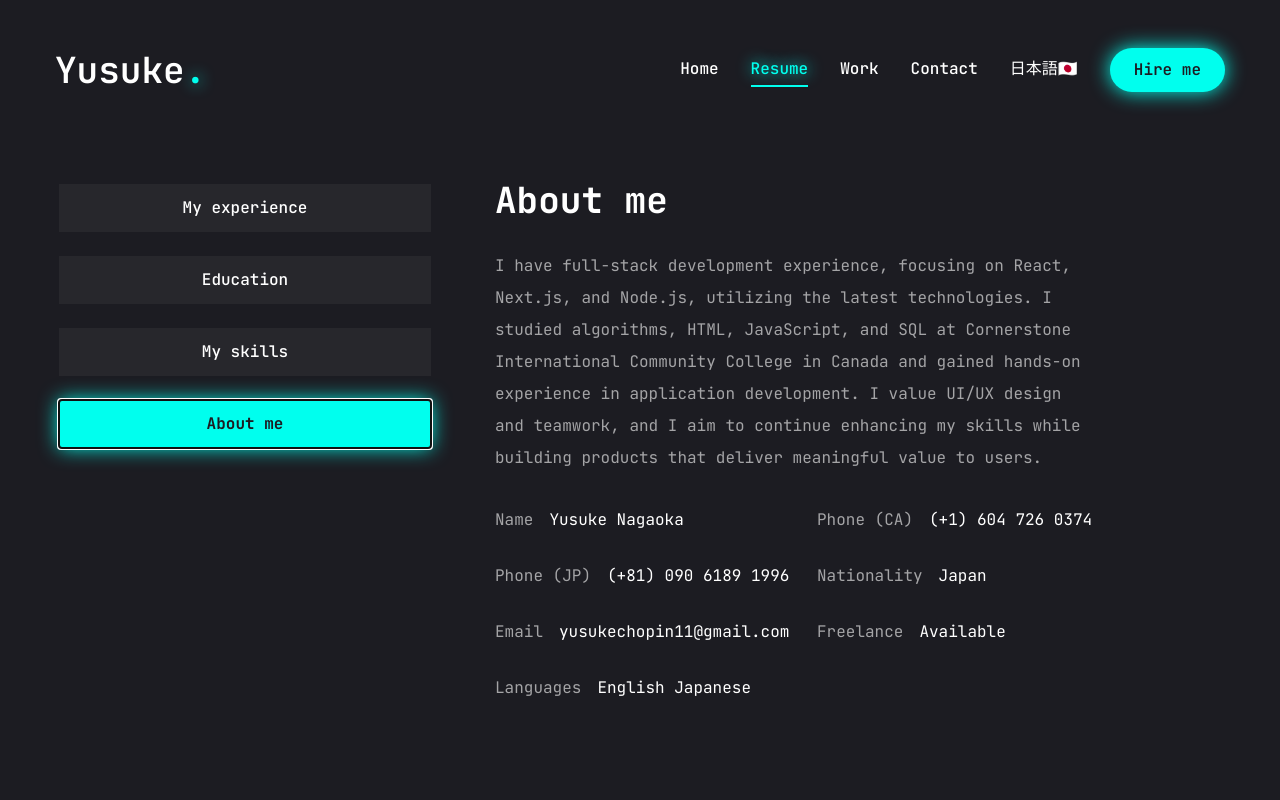
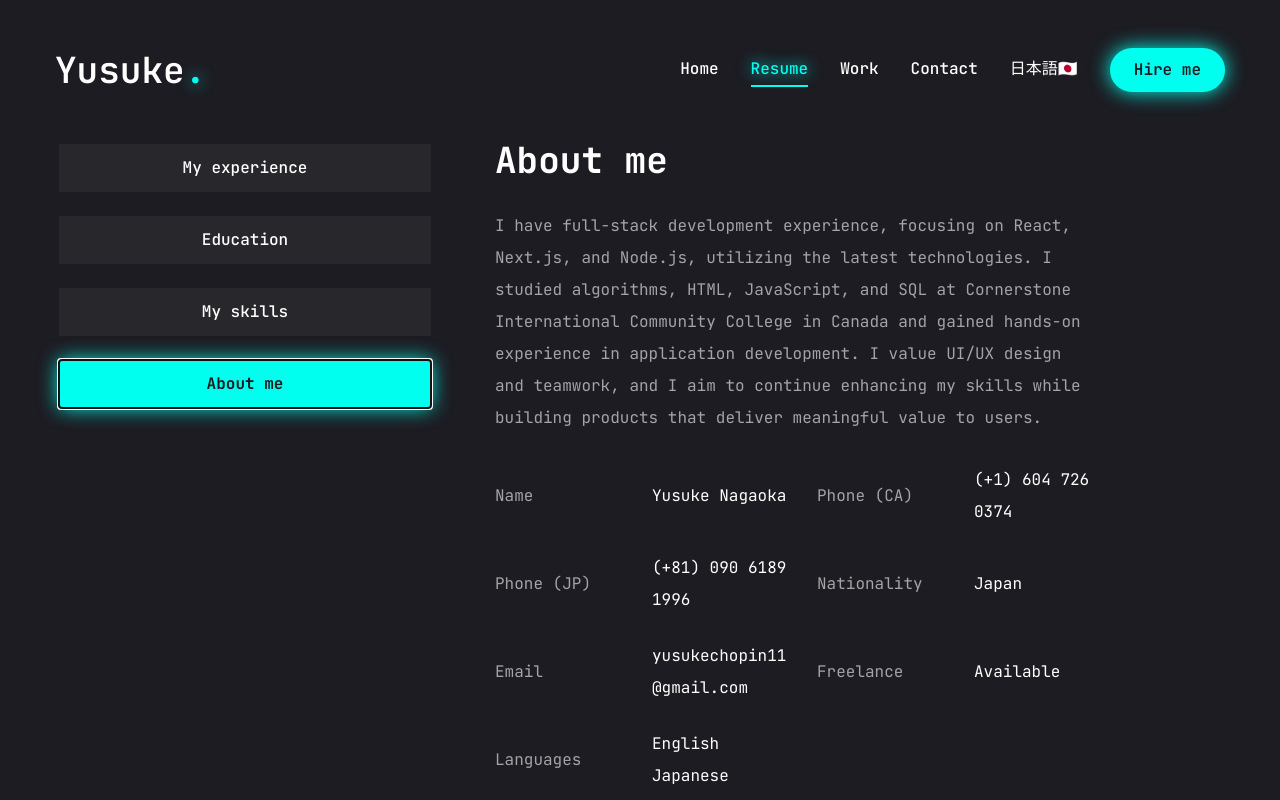
Before and after one commit to yusuken1121/Yusuke_Nagaoka_Portfolio, a Next.js app: page /en/resume in a window 1280 px wide. Both pictures are taken after a click on the tab "About me". Built offline with nearby package versions, Linux system fonts and the light colour scheme.

Commit message:
💄 About me をgridに変更

```diff
--- a/app/[locale]/resume/page.tsx
+++ b/app/[locale]/resume/page.tsx
@@ -242,10 +242,12 @@ const Resume = () => {
                     return (
                       <li
                         key={idx}
-                        className="flex items-center justify-center xl:justify-start gap-4"
+                        className="grid grid-cols-2 items-center justify-center text-left xl:justify-start gap-4"
                       >
                         <span className="text-white/60">{item.fieldName}</span>
-                        <span className="text-white">{item.fieldValue}</span>
+                        <span className="text-white break-words">
+                          {item.fieldValue}
+                        </span>
                       </li>
                     );
                   })}
```
